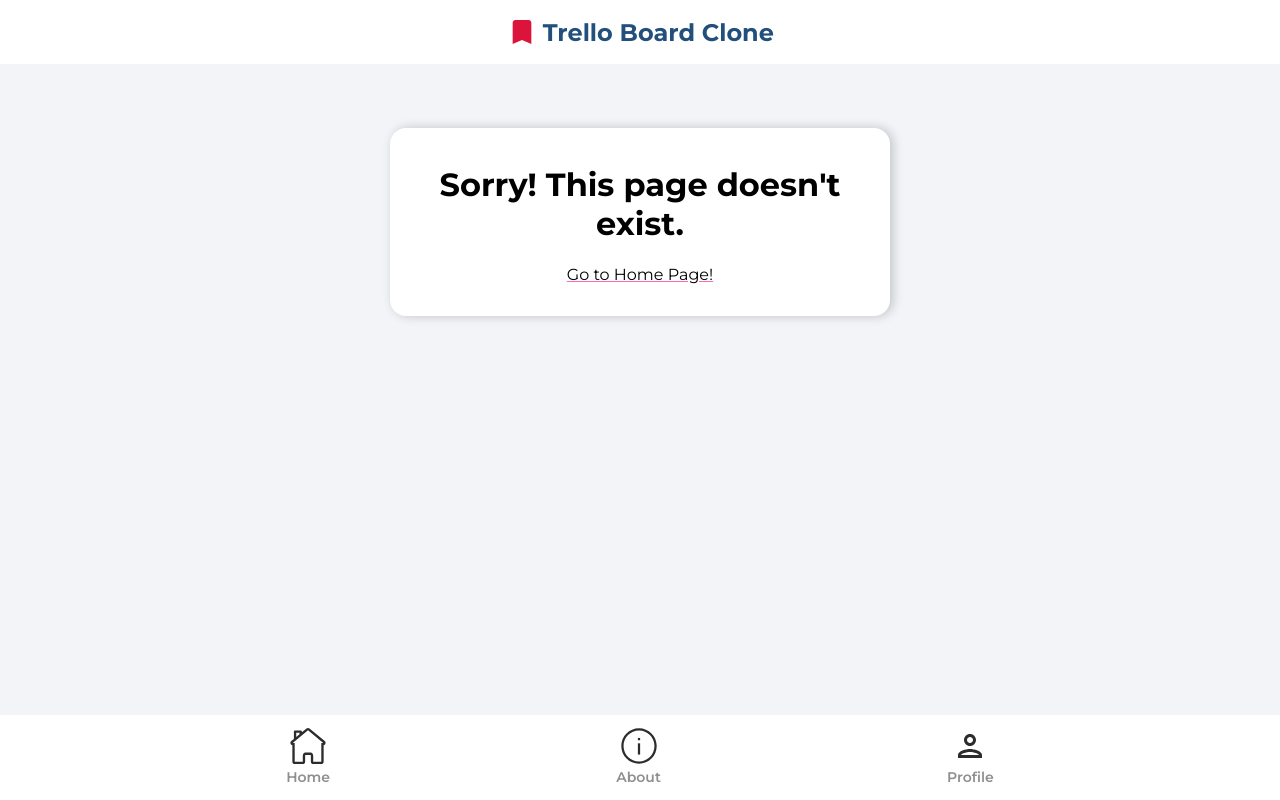
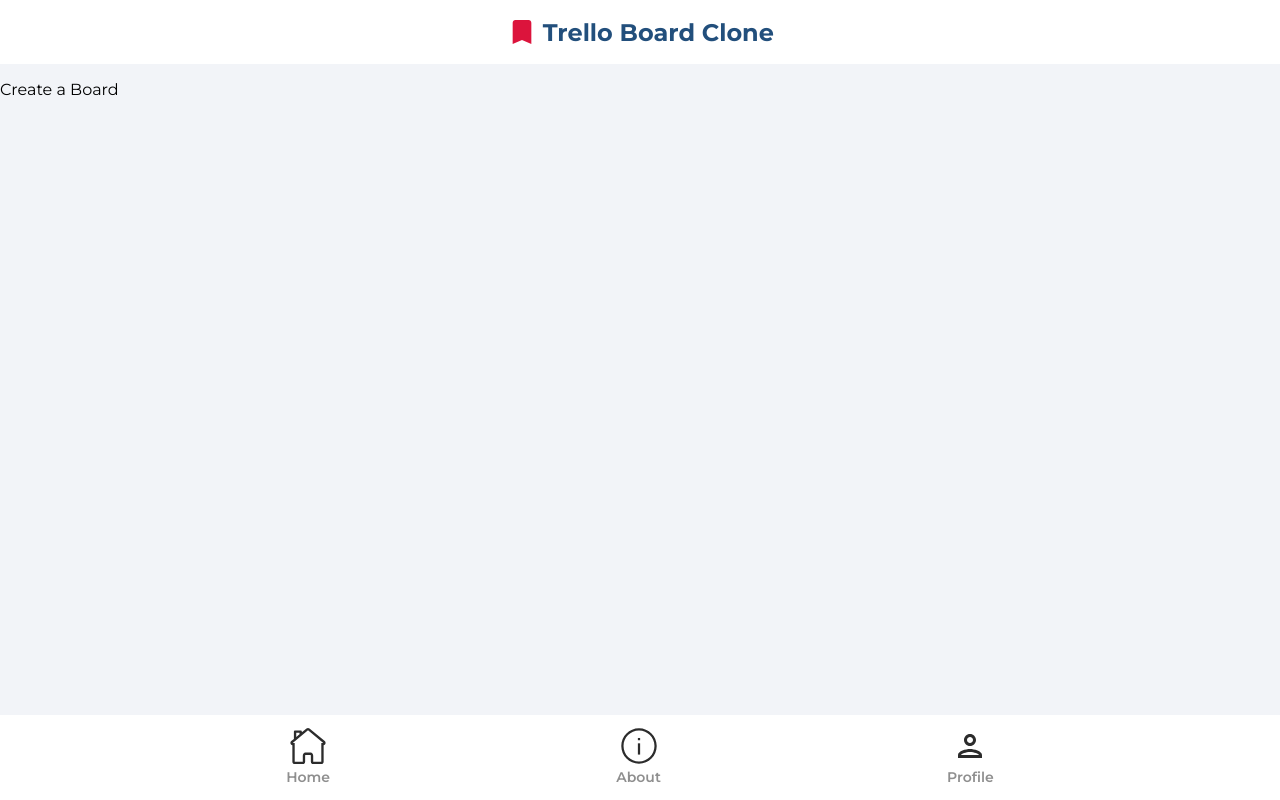
Before and after one commit to ostapyshyn/Trello, a React (Create React App) app: page /create-board in a window 1280 px wide. Built offline with nearby package versions, Linux system fonts and the light colour scheme; no server answers.

Commit message:
Create a page create-board

```diff
--- a/src/App.js
+++ b/src/App.js
@@ -18,6 +18,7 @@
 import SignIn from './pages/SignIn';
 import SignUp from './pages/SignUp';
 import ForgotPassword from './pages/ForgotPassword';
+import CreateBoard from './pages/CreateBoard';
 
 function App() {
   const { amount } = useSelector((store) => store.tasks);
@@ -34,6 +35,7 @@
             <Route path="/profile" element={<Profile />} />
           </Route>
           <Route path="/sign-in" element={<SignIn />} />
+          <Route path="/create-board" element={<CreateBoard />} />
           <Route path="/sign-up" element={<SignUp />} />
           <Route path="/forgot-password" element={<ForgotPassword />} />
         </Route>
--- /dev/null
+++ b/src/pages/CreateBoard.jsx
@@ -0,0 +1,7 @@
+import React from 'react';
+
+const CreateBoard = () => {
+  return <div>Create a Board</div>;
+};
+
+export default CreateBoard;
```
